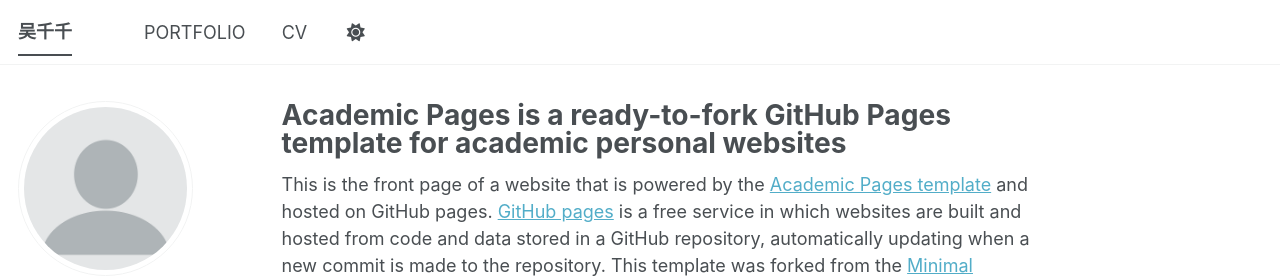
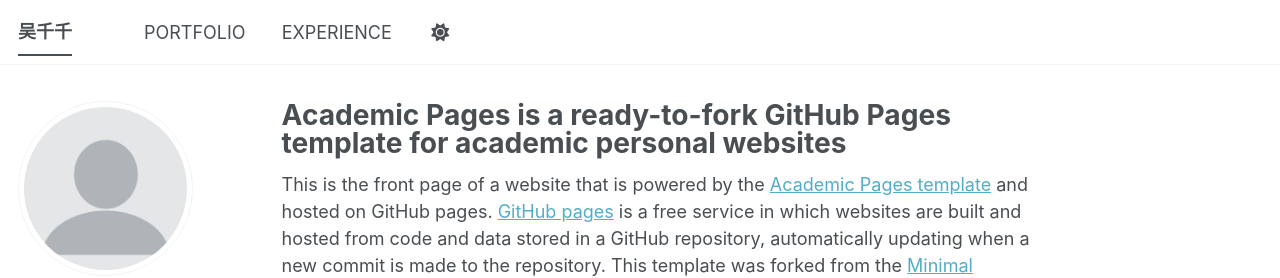
Before and after one commit to wuciancian0301/wuciancian0301.github.io, a Jekyll site: the page built from _pages/about.md, in a window 1280 px wide. Shown: the top 278 px of the page. Built offline with Jekyll 4.4.1, drawn with Linux system fonts in a browser that asks for light colours; a style sheet for code colours, icons or effects is not loaded.

Commit message:
更新網站基本資料

```diff
--- a/_data/navigation.yml
+++ b/_data/navigation.yml
@@ -23,8 +23,8 @@ main:
 # - title: "Blog Posts"
 #   url: /year-archive/
 
-  - title: "CV"
-    url: /cv/
+  - title: "EXPERIENCE"
+    url: /experience/
 
   # - title: "CV"
   #   url: /cv-json/
```
